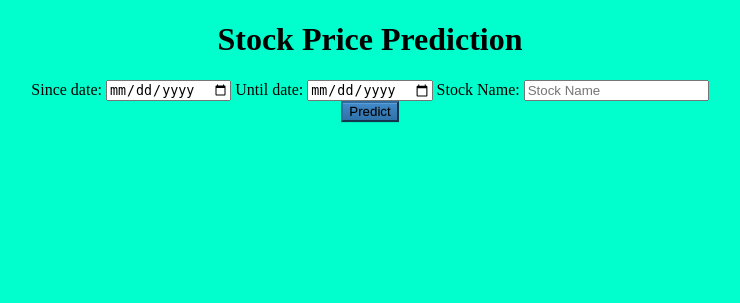
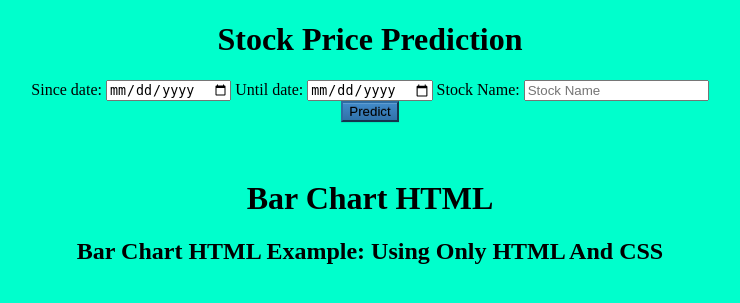
Before and after one commit to dipakbariya/StockPricePrediction2, a Flask app: page / in a window 1280 px wide. Shown: the top 303 px of the page, without its empty margins (270-1010 px from the left). Run offline with Flask 2, Linux system fonts and the light colour scheme.

Commit message:
Update index.html

```diff
--- a/templates/index.html
+++ b/templates/index.html
@@ -40,6 +40,24 @@
    {{ prediction_text }}
 
  </div>
+
+<h1>Bar Chart HTML</h1>
+
+<div class="chart-wrap vertical">
+  <h2 class="title">Bar Chart HTML Example:  Using Only HTML And CSS</h2>
+
+  <div class="grid">
+      <div class="bar" style="--bar-value:85%;" data-name="Positive" title="Positive"></div>
+      <div class="bar" style="--bar-value:23%;" data-name="Negative" title="Negative"></div>
+     <div class="bar" style="--bar-value:7%;" data-name="Neutral" title="Neutral"></div>
+
+  </div>
+</div>
+
+
+
+
+
 
 <style>
         body {
```
